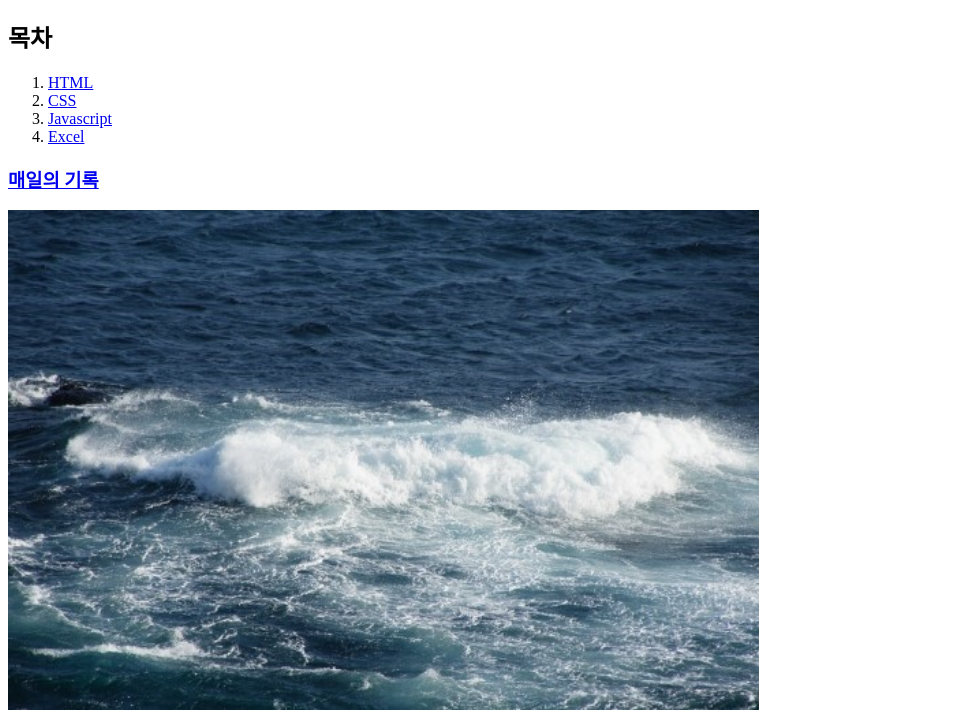
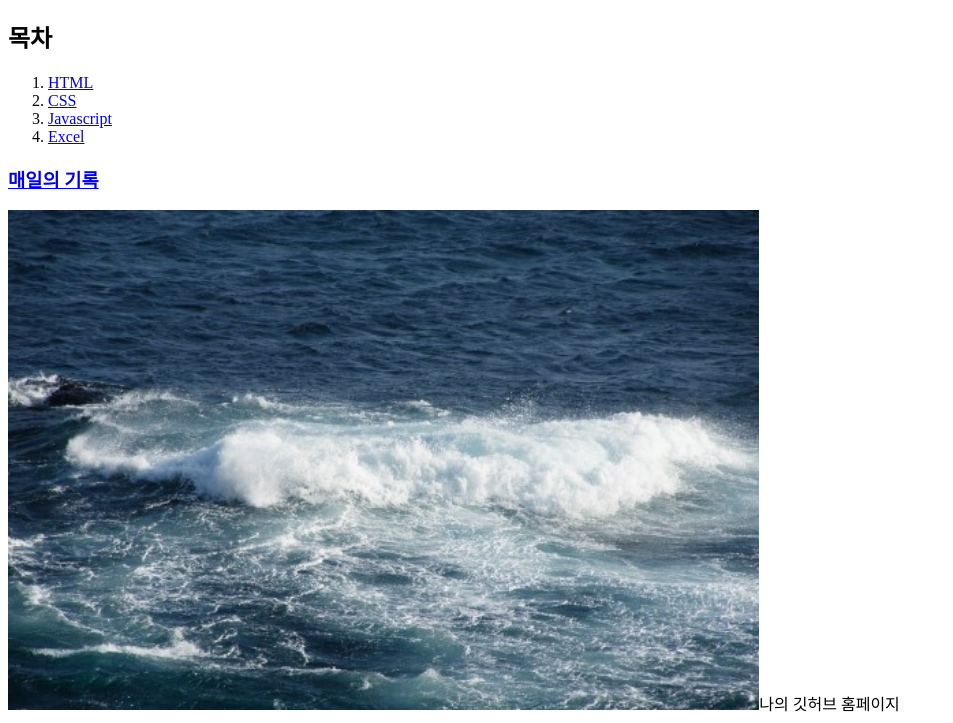
Before and after one commit to readaer/Practice, a plain HTML site: page index.html in a window 1280 px wide. Shown: the part 102-825 px from the top of the page, without its empty margins (0-953 px from the left). Drawn offline with Linux system fonts and the light colour scheme.

Commit message:
Update index.html

```diff
--- a/index.html
+++ b/index.html
@@ -16,5 +16,6 @@
 </ol>
 <h3><a href="diary.html">매일의 기록</a></h3>
 <img src="바다.jfif"wid="300"height="500"
+<a href="https://readaer.github.io/Practice/"target="_blank" title="지금 바로 클릭">나의 깃허브 홈페이지</a>
 </body>
 </html>
```
